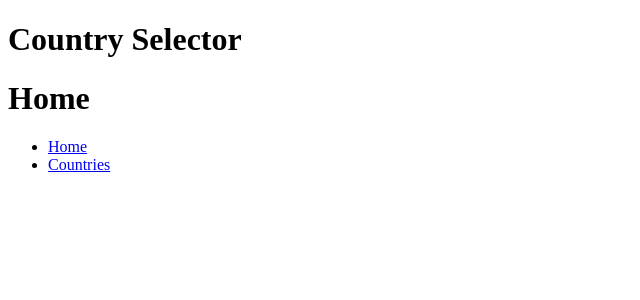
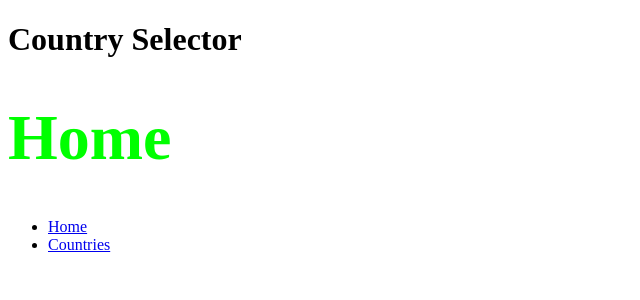
Before and after one commit to SenhorLion/sb-code-challenge, a React (Create React App) app in the folder front-end/: page / in a window 1280 px wide. Shown: the top 300 px of the page, without its empty margins (0-640 px from the left). Built offline with nearby package versions, Linux system fonts and the light colour scheme.

Commit message:
style: Test styled-component

```diff
--- a/front-end/src/routes/Home.js
+++ b/front-end/src/routes/Home.js
@@ -1,5 +1,12 @@
 import React from 'react';
 import { Link } from 'react-router-dom';
+import styled from 'styled-components';
+
+// TODO: Move to a styled component folder "typography or summink"
+const StyledH1 = styled.h1`
+  font-size: 4em;
+  color: ${props => props.theme.colors.primary};
+`;
 
 /**
  * Display basic links for the other routes
@@ -7,7 +14,7 @@ import { Link } from 'react-router-dom';
 const Home = () => {
   return (
     <div>
-      <h1>Home</h1>
+      <StyledH1>Home</StyledH1>
 
       <ul>
         <li>
```
